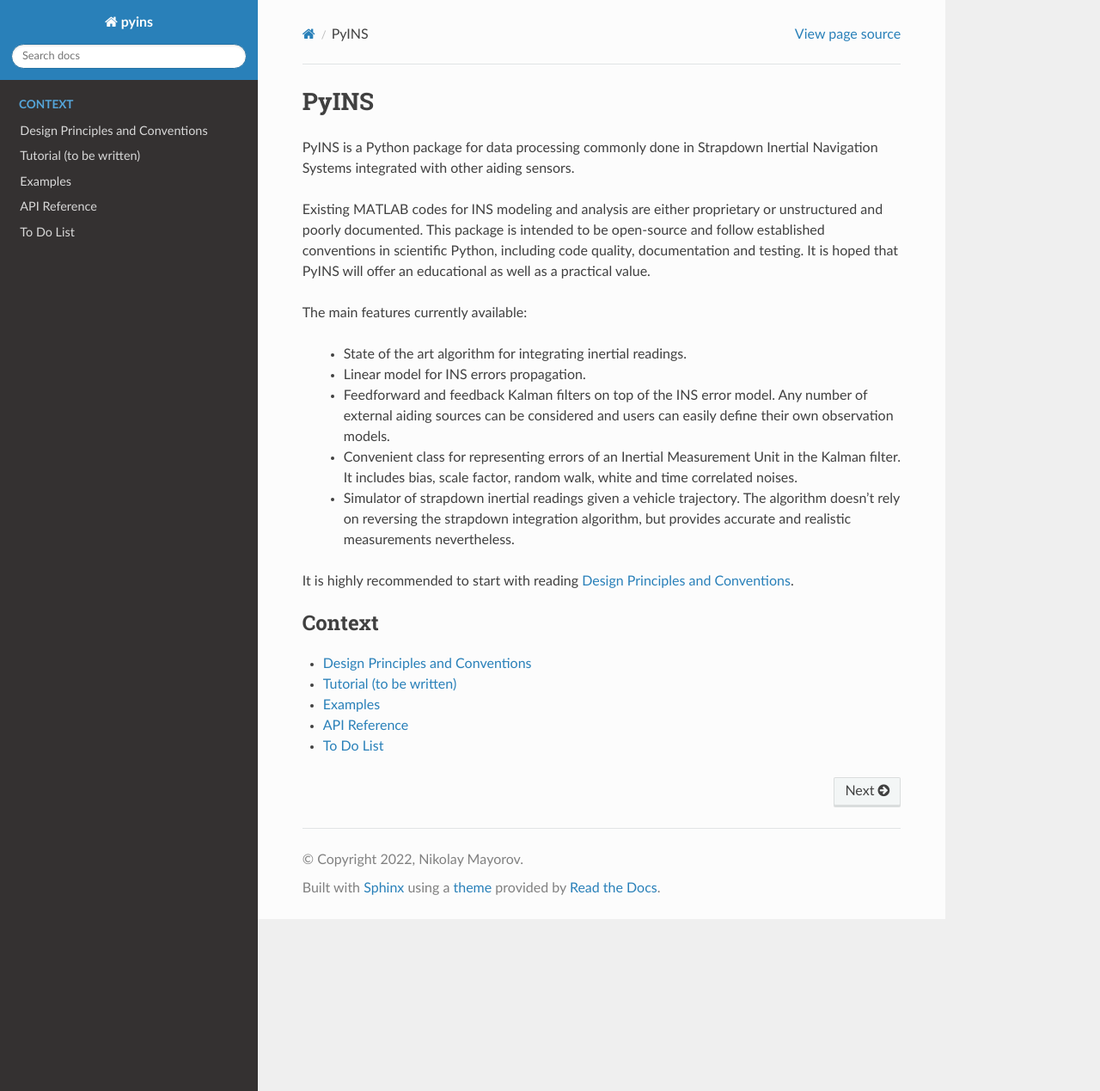
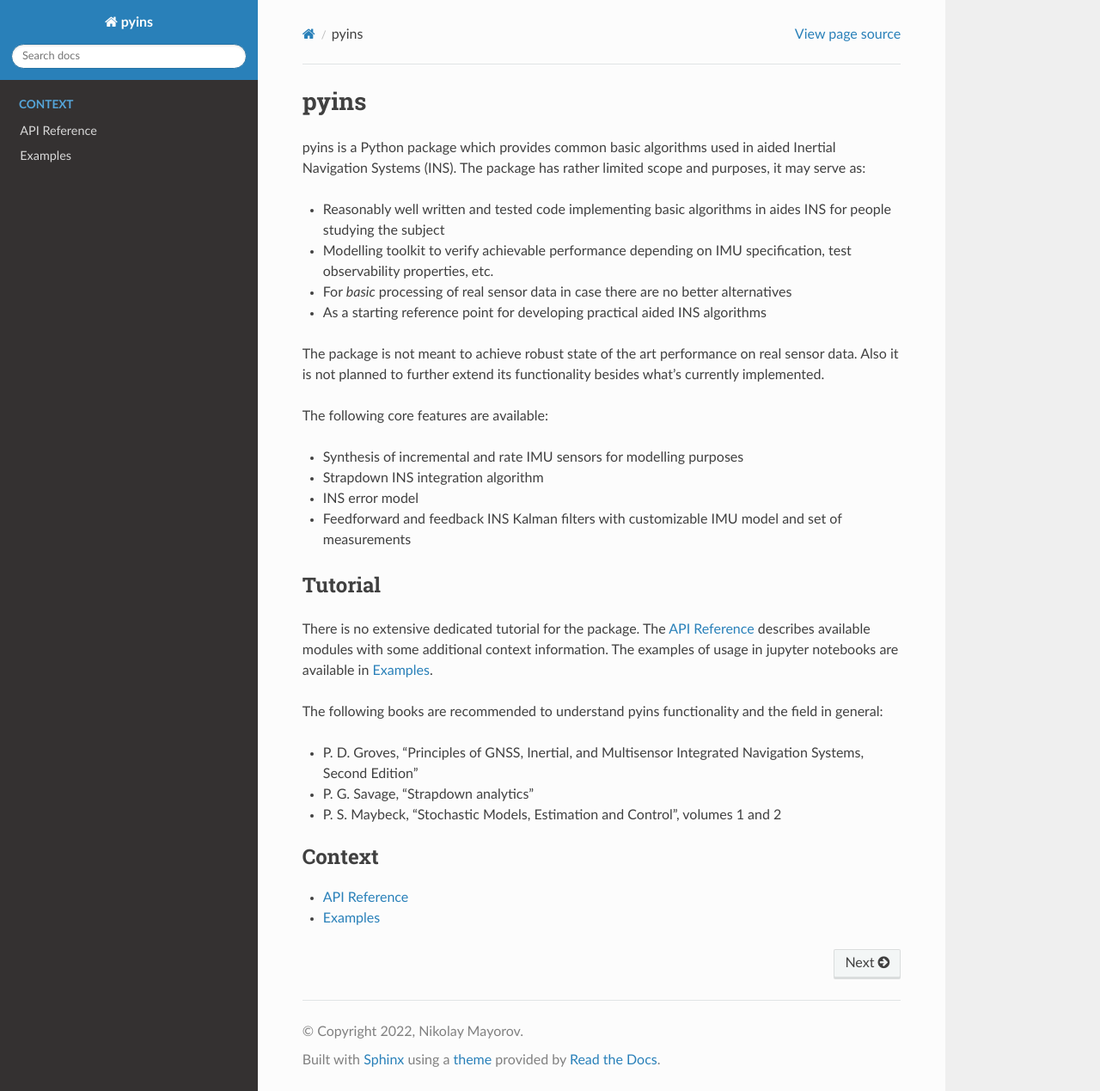
Before and after one commit to nmayorov/pyins, a Sphinx documentation site: the page built from doc/index.rst, in a window 1280 px wide and 1269 px high. Shown: the whole window at 86% size. Built offline with Sphinx 7.4.7 and the Read the Docs theme 2.0.0, drawn with Linux system fonts in a browser that asks for light colours.

Commit message:
DOC: Update rst doc files

```diff
--- a/doc/examples.rst
+++ b/doc/examples.rst
@@ -1,8 +1,4 @@
 Examples
 ========
 
-This section contains links to jupyter notebooks with examples of usage of
-PyINS:
-
-1. `INS error dynamics <https://github.com/nmayorov/pyins/blob/master/examples/error_dynamics.ipynb>`_.
-2. `ING-GPS integration <https://github.com/nmayorov/pyins/blob/master/examples/ins_gps.ipynb>`_.
+This page will contain links to new examples.
--- a/doc/index.rst
+++ b/doc/index.rst
@@ -1,37 +1,48 @@
-PyINS
+=====
+pyins
 =====
 
-PyINS is a Python package for data processing commonly done in Strapdown
-Inertial Navigation Systems integrated with other aiding sensors.
+pyins is a Python package which provides common basic algorithms used in aided
+Inertial Navigation Systems (INS). The package has rather limited scope and purposes,
+it may serve as:
 
-Existing MATLAB codes for INS modeling and analysis are either proprietary or
-unstructured and poorly documented. This package is intended to be open-source
-and follow established conventions in scientific Python, including code quality,
-documentation and testing. It is hoped that PyINS will offer an educational as
-well as a practical value.
+- Reasonably well written and tested code implementing basic algorithms in aides INS
+  for people studying the subject
+- Modelling toolkit to verify achievable performance depending on IMU
+  specification, test observability properties, etc.
+- For *basic* processing of real sensor data in case there are no better alternatives
+- As a starting reference point for developing practical aided INS algorithms
 
-The main features currently available:
+The package is not meant to achieve robust state of the art performance on real sensor
+data. Also it is not planned to further extend its functionality besides what's
+currently implemented.
 
-    - State of the art algorithm for integrating inertial readings.
-    - Linear model for INS errors propagation.
-    - Feedforward and feedback Kalman filters on top of the INS error model.
-      Any number of external aiding sources can be considered and users
-      can easily define their own observation models.
-    - Convenient class for representing errors of an Inertial Measurement Unit
-      in the Kalman filter. It includes bias, scale factor, random walk,
-      white and time correlated noises.
-    - Simulator of strapdown inertial readings given a vehicle trajectory.
-      The algorithm doesn't rely on reversing the strapdown integration
-      algorithm, but provides accurate and realistic measurements nevertheless.
+The following core features are available:
 
-It is highly recommended to start with reading :ref:`design`.
+- Synthesis of incremental and rate IMU sensors for modelling purposes
+- Strapdown INS integration algorithm
+- INS error model
+- Feedforward and feedback INS Kalman filters with customizable IMU model and set of
+  measurements
+
+Tutorial
+========
+
+There is no extensive dedicated tutorial for the package.
+The :doc:`api` describes available modules with some additional context information.
+The examples of usage in jupyter notebooks are available in :doc:`examples`.
+
+The following books are recommended to understand pyins functionality and the
+field in general:
+
+- P. D. Groves, "Principles of GNSS, Inertial, and Multisensor Integrated Navigation
+  Systems, Second Edition"
+- P\. G\. Savage, "Strapdown analytics"
+- P\. S\. Maybeck, "Stochastic Models, Estimation and Control", volumes 1 and 2
 
 .. toctree::
-   :caption: Context
-   :maxdepth: 1
+    :caption: Context
+    :maxdepth: 1
 
-   design
-   tutorial
-   examples
-   api
-   todo
+    api
+    examples
--- a/doc/tutorial.rst
+++ /dev/null
@@ -1,5 +0,0 @@
-Tutorial (to be written)
-========================
-
-The tutorial is to be written. It will explain mathematical aspects and how
-they are reflected in the code.
```
Also changed, not shown: doc/design.rst (deleted, +0 -63 lines), doc/todo.rst (deleted, +0 -17 lines).
